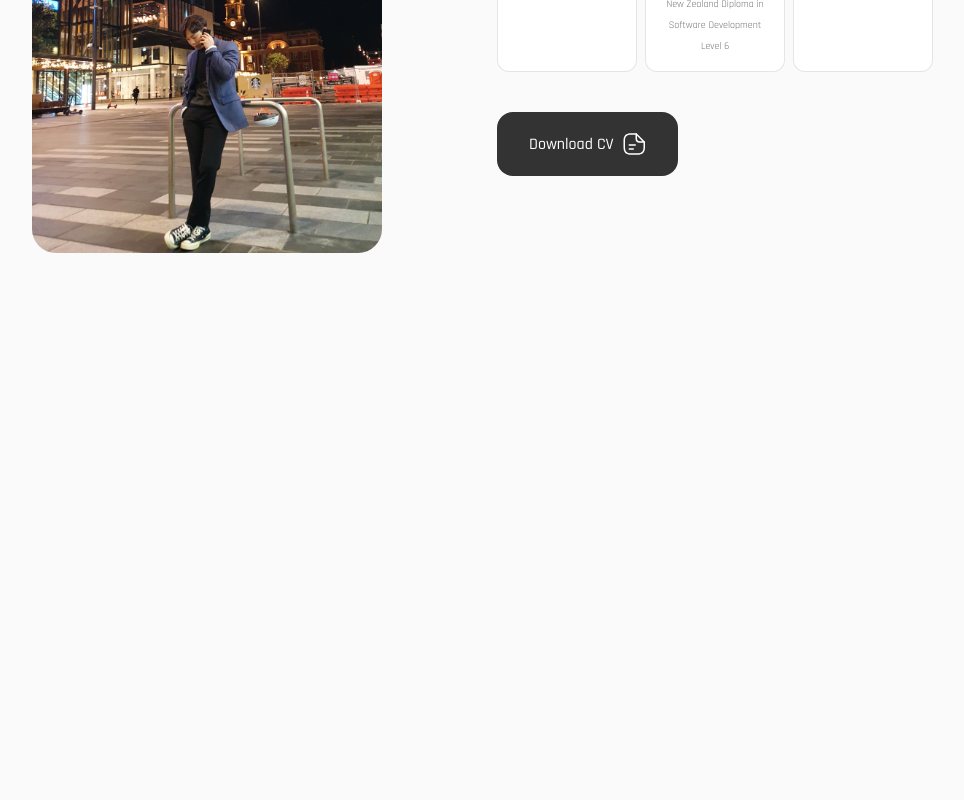
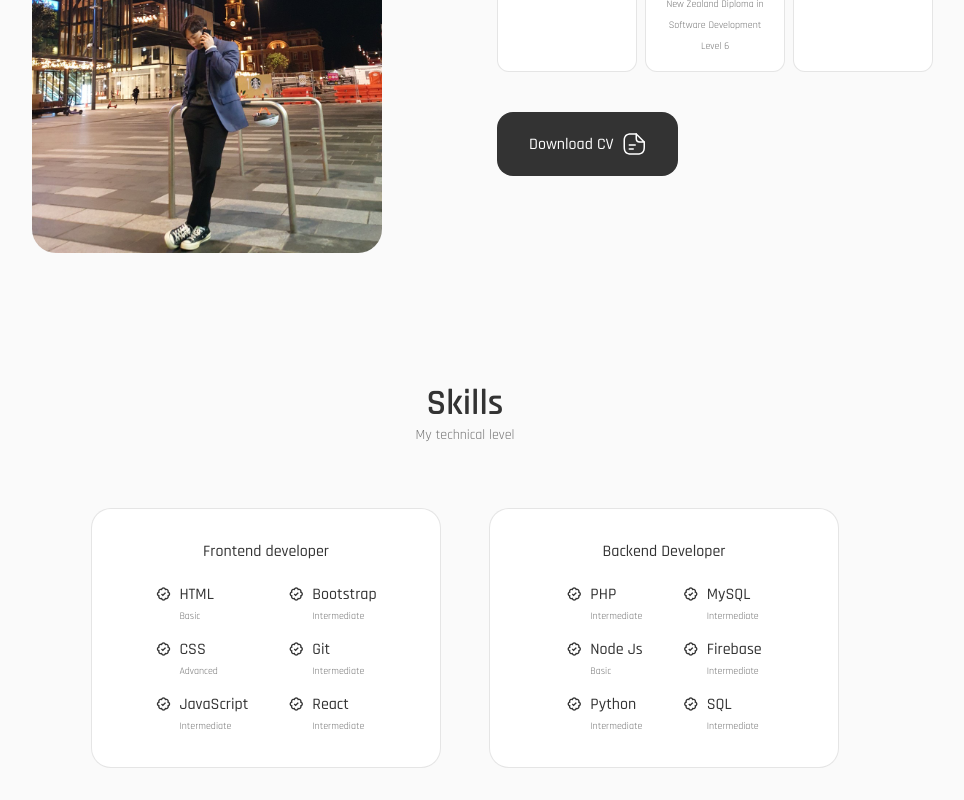
Before and after one commit to Na-David/Portfolio, a React (Create React App) app: page / in a window 1280 px wide. Shown: the part 1155-1955 px from the top of the page, without its empty margins (175-1139 px from the left). Before the commit the page ends 1440 px from the top, so only its background shows below. Built offline with nearby package versions, Linux system fonts and the light colour scheme; the HTML template or start-up script is replaced by a standard one.

Commit message:
css - skills

```diff
--- a/src/components/Skills/Skills.css
+++ b/src/components/Skills/Skills.css
@@ -0,0 +1,51 @@
+.skills__container {
+    grid-template-columns: repeat(2, 350px);
+    column-gap: 3rem;
+    justify-content: center;
+}
+
+.skills__content {
+    background-color: var(--container-color);
+    border: 1px solid rgba(0, 0, 0, 0.1);
+    padding: 2rem 4rem;
+    border-radius: 1.25rem;
+}
+
+.skills__title {
+    font-size: var(--normal-font-size);
+    font-weight: var(--font-medium);
+    text-align: center;
+    margin-bottom: var(--mb-1-5);
+}
+
+.skills__box {
+    display: flex;
+    justify-content: center;
+    column-gap: 2.5rem;
+}
+
+.skills__group {
+    display: grid;
+    align-items: flex-start;
+    row-gap: 1rem;
+}
+
+.skills__data {
+    display: flex;
+    column-gap: 0.5rem;
+}
+
+.skills .bx-badge-check {
+    font-size: 1rem;
+    color: var(--title-color);
+}
+
+.skills__name {
+    font-size: var(--normal-font-size);
+    font-weight: var(--font-medium);
+    line-height: 18px;
+}
+
+.skills__level {
+    font-size: var(--tiny-font-size);
+}
--- a/src/components/Skills/Skills.js
+++ b/src/components/Skills/Skills.js
@@ -1,11 +1,19 @@
 import React from 'react'
 import "./Skills.css"
+import Frontend from "./Frontend";
+import Backend from "./Backend";
 
 const Skills = () => {
   return (
-    <div>
+    <section className="skills section" id="skills">
+        <h2 className="section__title">Skills</h2>
+            <span className="section__subtitle">My technical level</span>
+        <div className="skills__container container grid">
+          <Frontend />
+          <Backend />
+        </div>
+  </section>
 
-    </div>
   )
 }
 
```
